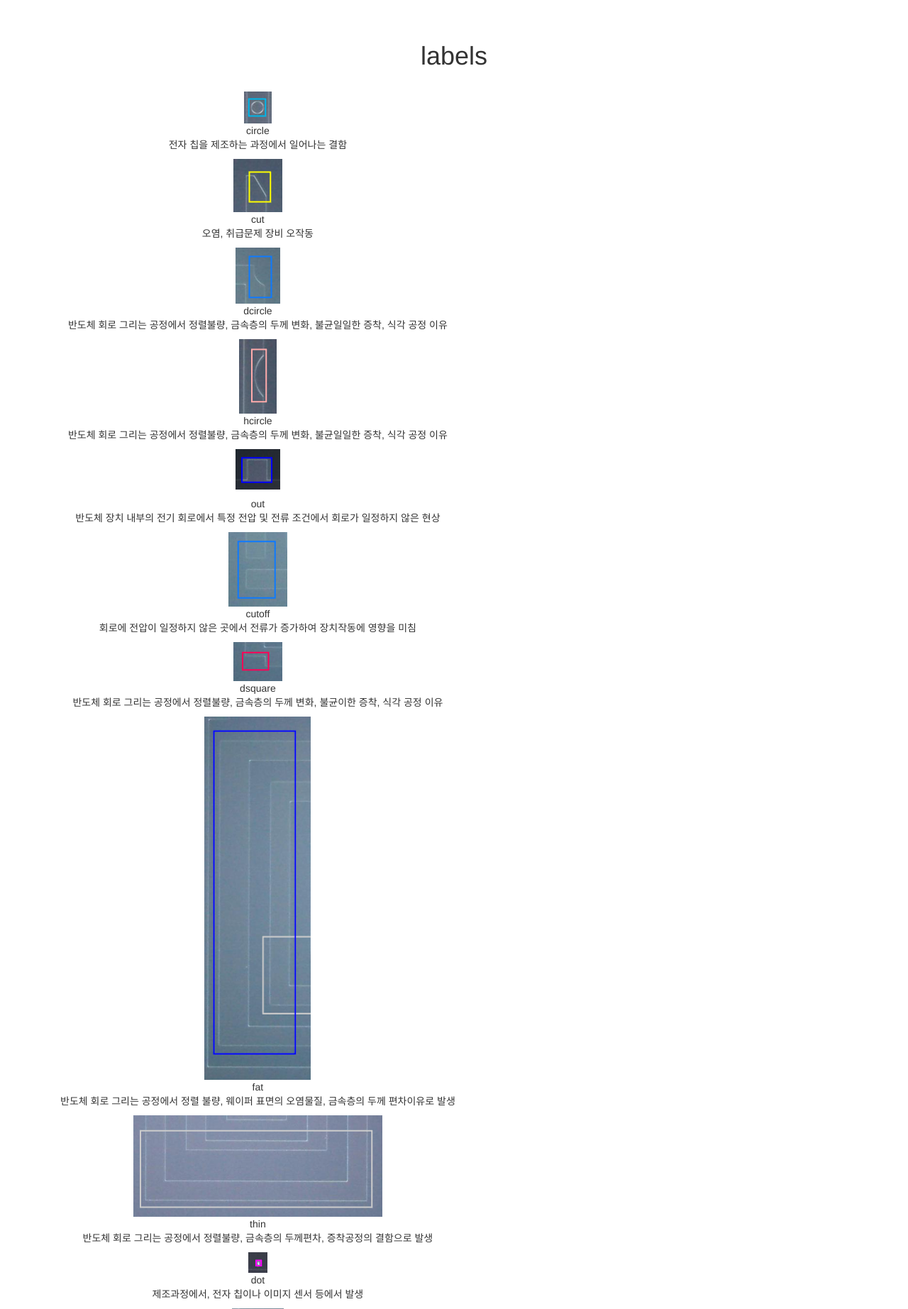
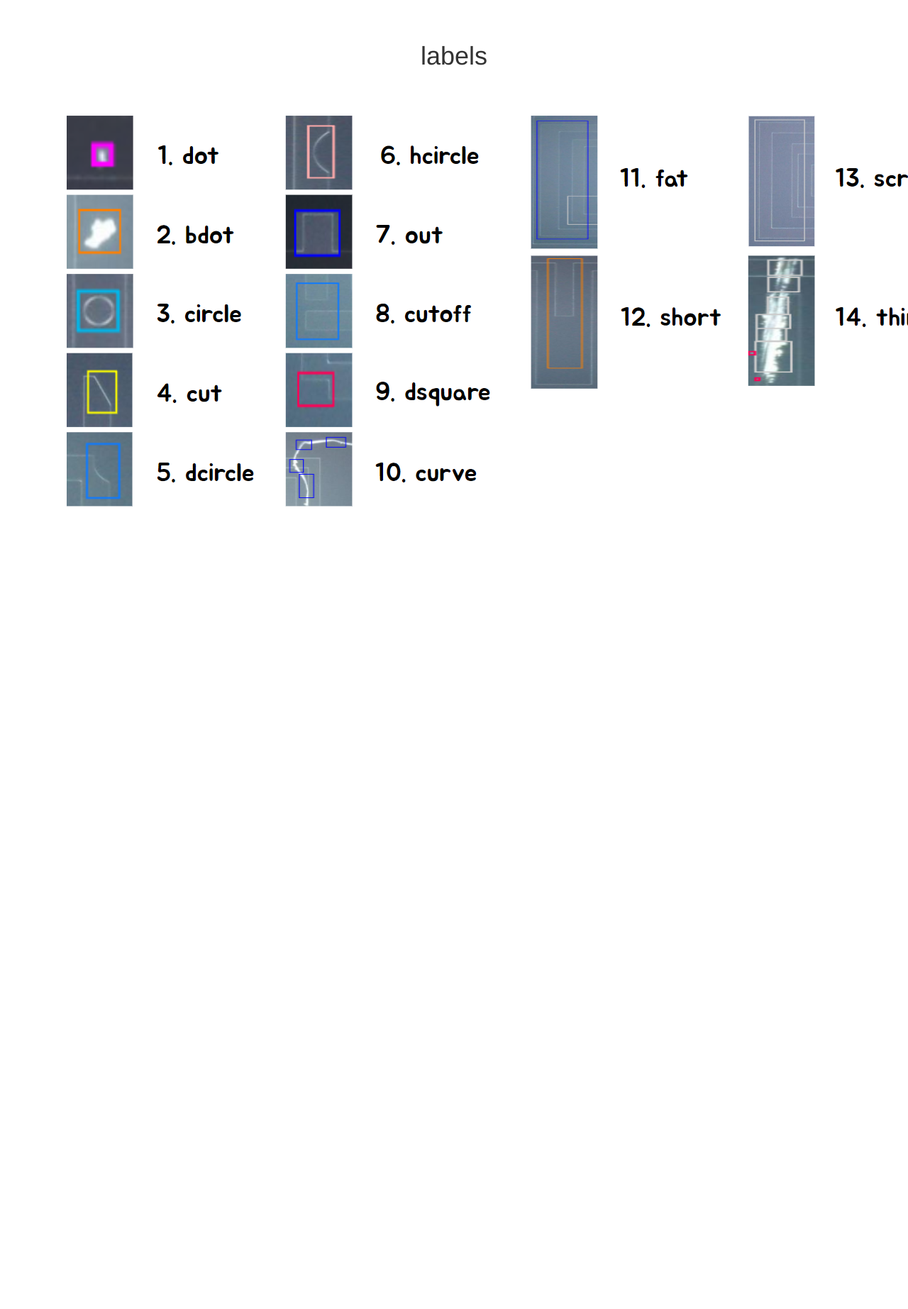
Before and after one commit to woolist/Vision_Project, a Flask app: page /labels in a window 1280 px wide; the page is wider, and only the part inside the window is pictured. Shown: the part 51-1896 px from the top of that part at 71% size. After the commit the page ends 765 px from the top of that part, so only its background shows below. Run offline with Flask 2, Linux system fonts and the light colour scheme; some libraries are stand-ins or nearby versions.

Commit message:
지현0217
지현0217

```diff
--- a/project3/templates/description.html
+++ b/project3/templates/description.html
@@ -44,7 +44,7 @@
 
       <div class="container">
         <div class="starter-template">
-          <center><h1> 1. 반도체 공정도 </h1><br>
+          <center><h1> 반도체 공정도 </h1><br>
           <img src="{{url_for('static', filename='img/P1.PNG')}}"><br>
           <br>
           <p>EDS에서 불량선별</p>
--- a/project3/templates/imageshow.html
+++ b/project3/templates/imageshow.html
@@ -2,7 +2,7 @@
 <html lang="en">
 
   <head>
-    <title>CAKD5</title>
+    <title>CAKD8</title>
     <link rel="preconnect" href="https://fonts.googleapis.com">
     <link rel="preconnect" href="https://fonts.gstatic.com" crossorigin>
     <link href="https://fonts.googleapis.com/css2?family=Do+Hyeon&display=swap" rel="stylesheet">
@@ -59,6 +59,7 @@
         </div>
 
         <div class="filetitle">
+          <h3> 파일명 </h3>
           <h4 id="imgname">{{files[0]}}</h4>   <!--첫페이지 파일명 불러오기-->
         </div>
 
--- a/project3/templates/labels.html
+++ b/project3/templates/labels.html
@@ -46,107 +46,11 @@
     <div class="container">
     <div class="starter-template">
         <center><h1> labels </h1><br>
-            <div>
-                <div style="float: left">
-                  <img src="{{url_for('static', filename='img/circle.png')}}">
-                  <div>
-                    circle
-                  </div>
-                  <p>
-                    전자 칩을 제조하는 과정에서 일어나는 결함
-                  </p>
-
-
-                  <div style="float: left">
-                    <img src="{{url_for('static', filename='img/cut.png')}}">
-                    <div>
-                    cut
-                  </div>
-                  <p>
-                    오염, 취급문제 장비 오작동
-                  </p>
-
-                  <div style="float: left">
-                  <img src="{{url_for('static', filename='img/dcircle.png')}}">
-                  <div>
-                    dcircle
-                  </div>
-                  <p>
-                    반도체 회로 그리는 공정에서 정렬불량, 금속층의 두께 변화, 불균일일한 증착, 식각 공정 이유
-                  </p>
-
-
-                  <img src="{{url_for('static', filename='img/hcircle.png')}}">
-                  <div>
-                    hcircle
-                  </div>
-                  <p>
-                    반도체 회로 그리는 공정에서 정렬불량, 금속층의 두께 변화, 불균일일한 증착, 식각 공정 이유
-                   <p/>
-
-                  <img src="{{url_for('static', filename='img/out.png')}}">
-                  <div>
-                    out
-                  </div>
-                  <p>반도체 장치 내부의 전기 회로에서 특정 전압 및 전류 조건에서 회로가 일정하지 않은 현상
-                  </p>
-
-                  <img src="{{url_for('static', filename='img/cutoff.png')}}">
-                  <div>
-                    cutoff
-                  </div>
-                  <p>회로에 전압이 일정하지 않은 곳에서 전류가 증가하여 장치작동에 영향을 미침</p>
-
-                  <img src="{{url_for('static', filename='img/dsquare.png')}}">
-                  <div>
-                    dsquare
-                  </div>
-                  <p>반도체 회로 그리는 공정에서 정렬불량, 금속층의 두께 변화, 불균이한 증착, 식각 공정 이유</p>
-
-                  <img src="{{url_for('static', filename='img/fat.png')}}">
-                  <div>
-                    fat
-                  </div>
-                  <p>반도체 회로 그리는 공정에서 정렬 불량, 웨이퍼 표면의 오염물질, 금속층의 두께 편차이유로 발생</p>
-
-                  <img src="{{url_for('static', filename='img/thin.png')}}">
-                  <div>
-                    thin
-                  </div>
-                  <p>반도체 회로 그리는 공정에서 정렬불량, 금속층의 두께편차, 증착공정의 결함으로 발생</p>
-
-                  <img src="{{url_for('static', filename='img/dot.png')}}">
-                  <div>
-                    dot
-                  </div>
-                  <p>제조과정에서, 전자 칩이나 이미지 센서 등에서 발생</p>
-
-                  <img src="{{url_for('static', filename='img/bdot.png')}}">
-                  <div>
-                    bdot
-                  </div>
-                  <p>물체 표면에서의 작은 불완전부분</p>
-
-                  <img src="{{url_for('static', filename='img/curve.png')}}">
-                  <div>
-                    curve
-                  </div>
-                  <p>오염, 취급문제, 장비 오작동 이유</p>
-
-                  <img src="{{url_for('static', filename='img/short.png')}}">
-                  <div>
-                    short
-                  </div>
-                  <p>반도체 회로 그리는 공정에서 정렬불량, 웨이퍼표면의 오염, 다이싱 또는 패키징 공정의 손상</p>
-
-                  <img src="{{url_for('static', filename='img/scratch.png')}}">
-                  <div>
-                    scratch
-                  </div>
-                  <p>오염, 취급문제, 장비 오작동 이유</p>
-
-                </div>
-              </div>
+          <div>
+            <div style="float: left">
+              <img src="{{url_for('static', filename='img/label.PNG')}}">
+            </div>
+          </div>
     </div>
     </div>
 </body>
--- a/project3/webapp.py
+++ b/project3/webapp.py
@@ -32,8 +32,8 @@ app = Flask(__name__)
 @app.route("/detect", methods=["GET", "POST"])
 def predict():
     if request.method == "POST":
-        DeleteAllFiles('/static/aft')  #파일 업로드 후 새로 검사 시작할 때마다 폴더 내 파일 삭제
-        DeleteAllFiles('/static/bef')  # 경로설정필요
+        DeleteAllFiles('C:/Users/user/project3/Vision_Project/project3/static/aft')  #파일 업로드 후 새로 검사 시작할 때마다 폴더 내 파일 삭제
+        DeleteAllFiles('C:/Users/user/project3/Vision_Project/project3/static/bef')  # 경로설정필요
 
         # 다중파일 업로드
         if "file" not in request.files:
```
Also changed, not shown: project3/static/showstyle.css (+39 -29 lines), project3/static/img/label.PNG (added).
